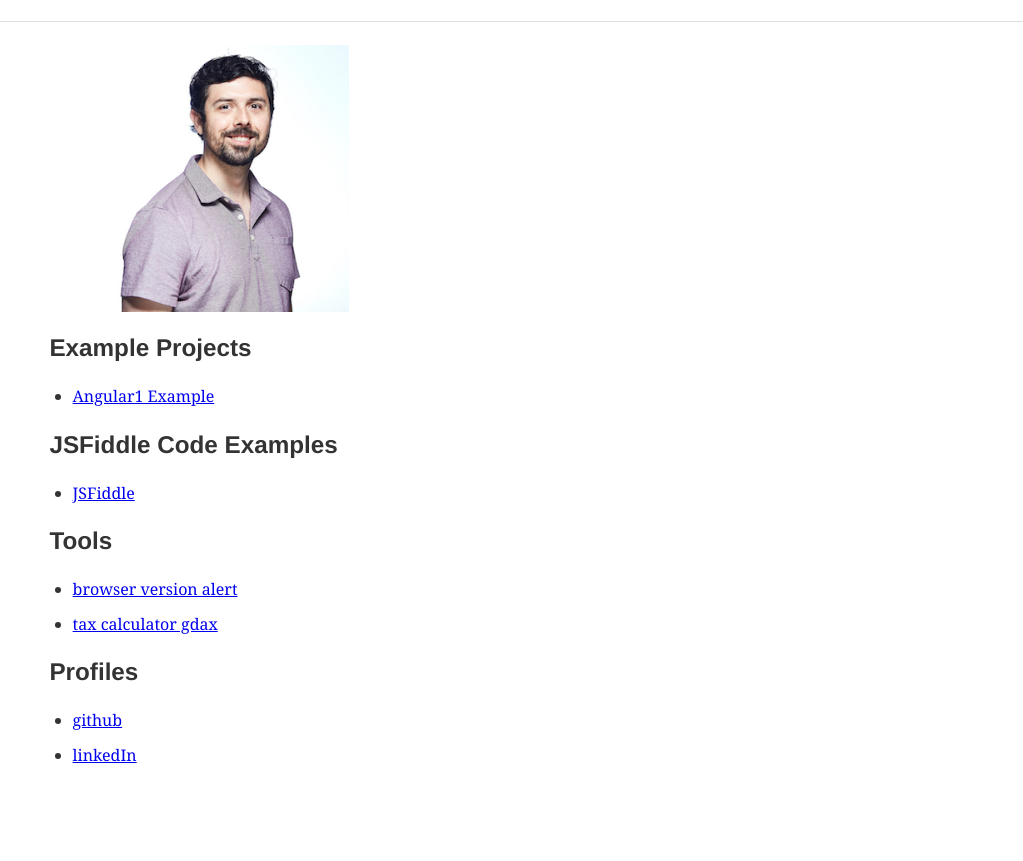
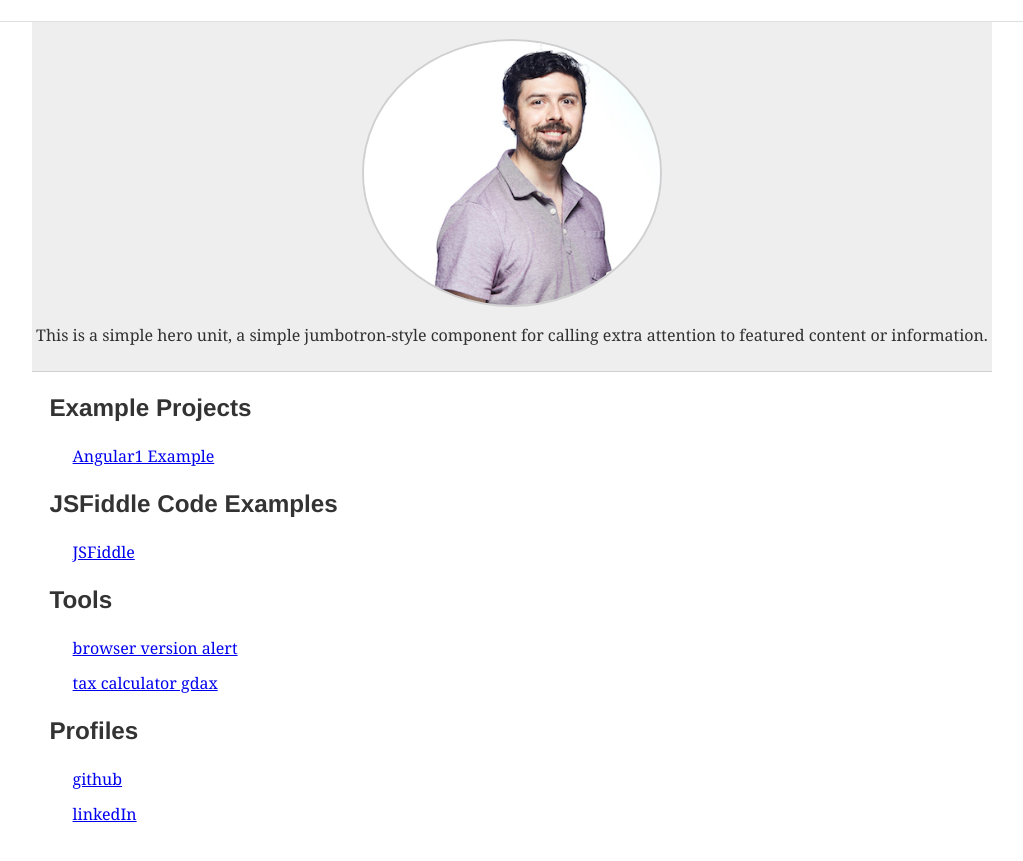
Before and after one commit to asarenski/asarenski.github.io, a Gatsby site: page / in a window 1280 px wide. Shown: the part 61-922 px from the top of the page, without its empty margins (128-1151 px from the left). Before the commit the page ends 874 px from the top, so only its background shows below. Built offline with nearby package versions, Linux system fonts and the light colour scheme; Gatsby itself is replaced by a stand-in of ours.

Commit message:
changed styles surrounding portrait

```diff
--- a/package.json
+++ b/package.json
@@ -15,6 +15,7 @@
     "gatsby-source-filesystem": "^2.0.4",
     "gatsby-transformer-sharp": "^2.1.4",
     "react": "^16.5.1",
+    "react-bootstrap": "^0.32.4",
     "react-dom": "^16.5.1",
     "react-helmet": "^5.2.0",
     "react-typography": "^0.16.13",
@@ -30,7 +31,8 @@
     "start": "npm run develop",
     "format": "prettier --write \"src/**/*.js\"",
     "test": "echo \"Error: no test specified\" && exit 1",
-    "deploy": "gh-pages -d public"
+    "deploy": "gh-pages -d public",
+    "build-deploy": "npm run build && npm run deploy"
   },
   "devDependencies": {
     "gh-pages": "^2.0.1",
--- a/src/components/header.js
+++ b/src/components/header.js
@@ -6,7 +6,6 @@ const Header = ({ siteTitle }) => (
   <div
     style={{
       background: 'white',
-      marginBottom: '1.45rem',
       borderBottom: '1px solid rgba(0,0,0,0.125)',
     }}
   >
--- a/src/components/headerWithLink.js
+++ b/src/components/headerWithLink.js
@@ -4,7 +4,7 @@ const HeaderWithLink = ({ headerText, links }) => {
   return (
     <>
     <h2>{headerText}</h2>
-    <ul>
+    <ul style={{listStyleType: 'none'}}>
     {links.map(({ href, text }) => {
       return <li>
         <a href={href}>{text}</a>
--- a/src/components/image.js
+++ b/src/components/image.js
@@ -13,7 +13,7 @@ import Img from 'gatsby-image'
  * - `StaticQuery`: https://gatsby.app/staticquery
  */
 
-const Image = ({path}) => (
+const Image = ({style}) => (
   <StaticQuery
     query={graphql`
       query {
@@ -26,7 +26,7 @@ const Image = ({path}) => (
         }
       }
     `}
-    render={data => <Img fluid={data.placeholderImage.childImageSharp.fluid} />}
+    render={data => <Img style={style} fluid={data.placeholderImage.childImageSharp.fluid} />}
   />
 )
 export default Image
--- a/src/constants/colorPalette.js
+++ b/src/constants/colorPalette.js
@@ -12,4 +12,5 @@ export default {
   header: '#042037',
   link: '#123552',
   text: '#042037',
+  border: 'rgba(0,0,0,0.125)',
 }
--- a/src/pages/index.js
+++ b/src/pages/index.js
@@ -3,11 +3,28 @@ import React from 'react'
 import Layout from '../components/layout'
 import Image from '../components/image'
 import Body from '../components/body';
+import colorPalette from '../constants/colorPalette';
 
 const IndexPage = () => (
   <Layout>
-    <div style={{ maxWidth: '300px', marginBottom: '1.45rem' }}>
-      <Image />
+    <div style={{
+      background: '#EEE',
+      margin: '0 -1.0875rem 1.45rem -1.0875rem',
+      borderBottom: `1px solid ${colorPalette.border}`
+    }}>
+      <div style={{
+        maxWidth: '300px',
+        paddingTop: '1.0875rem',
+        paddingBottom: '1.0875rem',
+        marginBottom: '1.45rem',
+        margin: '0 auto'
+      }}>
+        <Image style={{ borderRadius: '50%', border: `2px solid ${colorPalette.border}` }} />
+      </div>
+      <p style={{ textAlign: 'center' }}>
+        This is a simple hero unit, a simple jumbotron-style component for calling
+        extra attention to featured content or information.
+      </p>
     </div>
     <Body />
   </Layout>
```
Also changed, not shown: 1 other file.
